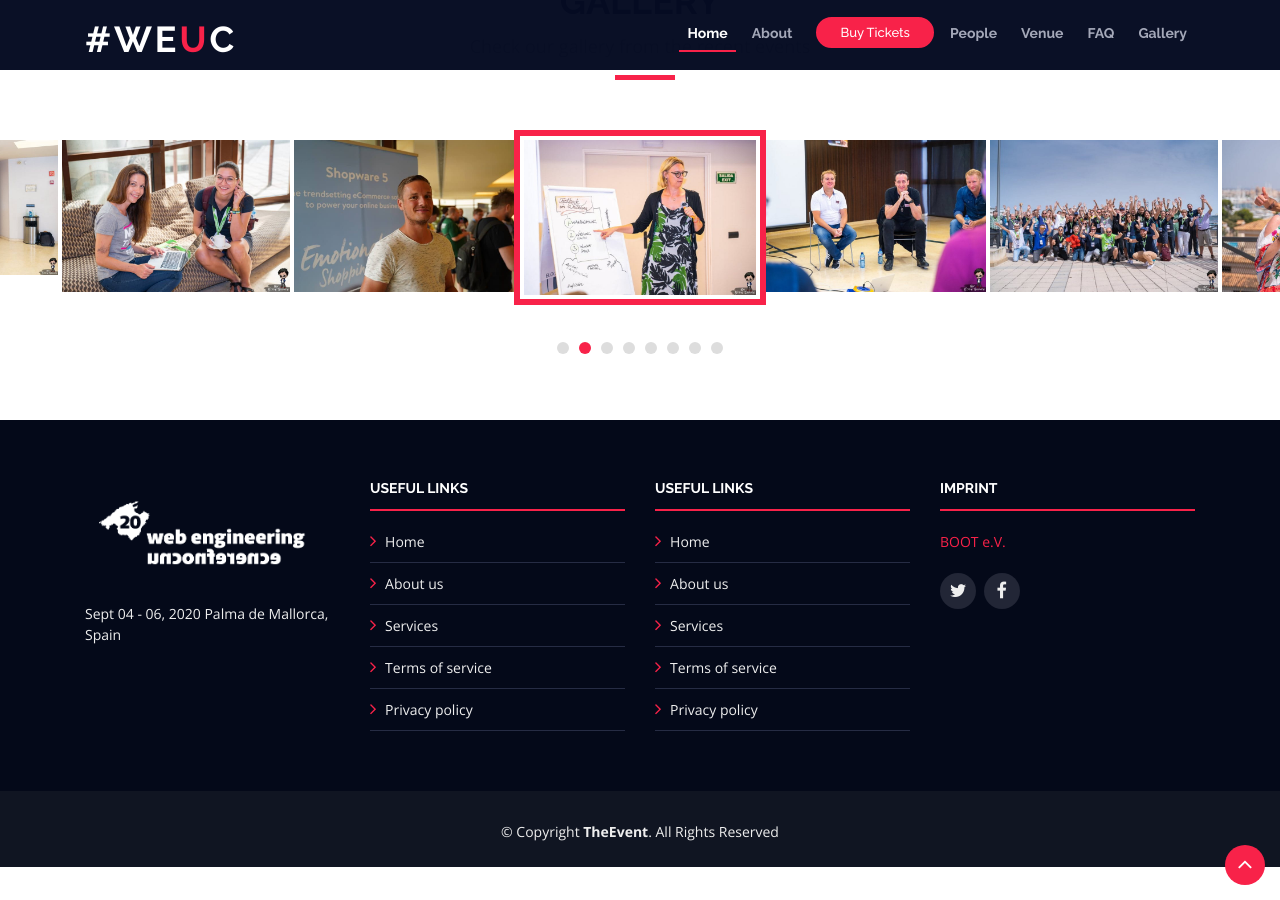
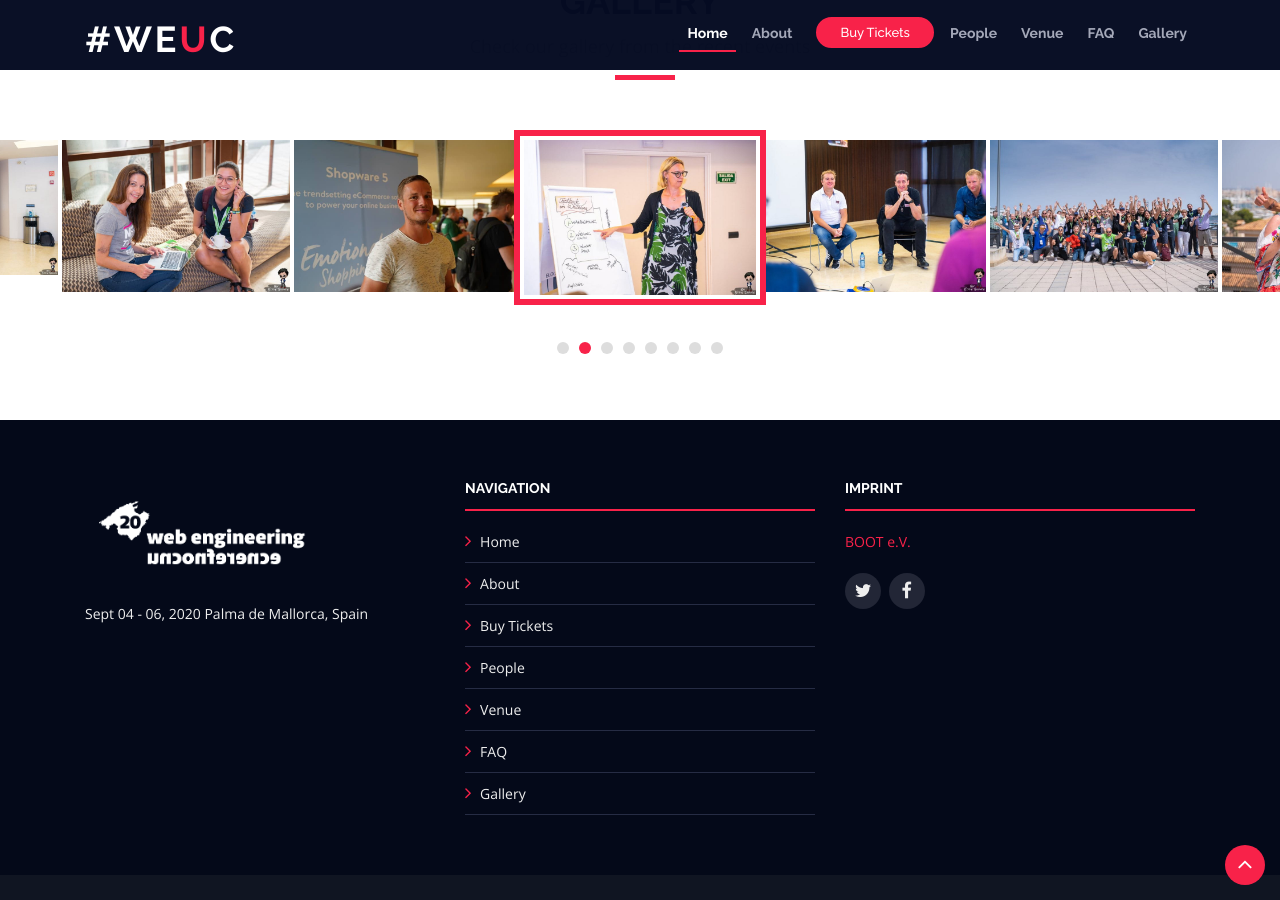
Before and after one commit to weuc/weuc.eu, a Jekyll site: the page built from index.html, in a window 1280 px wide and 900 px high, scrolled down 5176 px. Built offline with Jekyll 4.4.1, drawn with Linux system fonts in a browser that asks for light colours.

Commit message:
move footer to include

```diff
--- /dev/null
+++ b/_includes/footer.html
@@ -0,0 +1,67 @@
+<!--==========================
+  Footer
+============================-->
+<footer id="footer">
+  <div class="footer-top">
+    <div class="container">
+      <div class="row">
+
+        <div class="col-lg-4 col-md-6">
+          <img src="assets/img/logoFooter.png" width="240" alt="Web Engineering Unconference">
+          <p>Sept 04 - 06, 2020 Palma de Mallorca, Spain</p>
+        </div>
+
+        <div class="col-lg-4 col-md-6 footer-links">
+          <h4>Navigation</h4>
+          <ul>
+          {% assign sections = site.sections | sort: 'order' %}
+          {% for section in sections %}
+          {% if section.navtitle == nil or section.active != true %}
+            {% continue %}
+          {% endif %}
+            <li><i class="fa fa-angle-right"></i> <a href="#{{ section.slug }}">{{ section.navtitle }}</a></li>
+          {% endfor %}
+          </ul>
+        </div>
+
+        <div class="col-lg-4 col-md-6 footer-contact">
+          <h4>Imprint</h4>
+          <a href="https://www.bootev.org/about/" target="_blank">BOOT e.V.</a>
+          <br>
+          <br>
+
+          <div class="social-links">
+            <a href="https://twitter.com/weuceu" class="twitter" target="_blank"><i class="fa fa-twitter"></i></a>
+            <a href="https://www.facebook.com/WebengineeringUnconference/" class="facebook" target="_blank"><i class="fa fa-facebook"></i></a>
+            <!-- <a href="#" class="instagram" target="_blank"><i class="fa fa-instagram"></i></a> -->
+          </div>
+
+        </div>
+
+      </div>
+    </div>
+  </div>
+
+</footer><!-- #footer -->
+
+<a href="#" class="back-to-top"><i class="fa fa-angle-up"></i></a>
+
+<!-- JavaScript Libraries -->
+<script src="assets/lib/jquery/jquery.min.js"></script>
+<script src="assets/lib/jquery/jquery-migrate.min.js"></script>
+<script src="assets/lib/bootstrap/js/bootstrap.bundle.min.js"></script>
+<script src="assets/lib/easing/easing.min.js"></script>
+<script src="assets/lib/superfish/hoverIntent.js"></script>
+<script src="assets/lib/superfish/superfish.min.js"></script>
+<script src="assets/lib/wow/wow.min.js"></script>
+<script src="assets/lib/venobox/venobox.min.js"></script>
+<script src="assets/lib/owlcarousel/owl.carousel.min.js"></script>
+
+
+<!-- Contact Form JavaScript File -->
+<!-- <script src="contactform/contactform.js"></script> -->
+<!-- Template Main Javascript File -->
+<script src="assets/js/main.js"></script>
+</body>
+
+</html>
--- a/_includes/header.html
+++ b/_includes/header.html
@@ -1,3 +1,37 @@
+<!DOCTYPE html>
+<html lang="en">
+
+<head>
+  <meta charset="utf-8">
+  <title>Web Engineering Unconference</title>
+  <meta content="width=device-width, initial-scale=1.0" name="viewport">
+  <meta content="" name="keywords">
+  <meta content="" name="description">
+
+  <!-- Favicons -->
+  <!--
+  <link href="assets/img/favicon.png" rel="icon">
+  <link href="assets/img/apple-touch-icon.png" rel="apple-touch-icon">
+  -->
+
+  <!-- Google Fonts -->
+  <link href="https://fonts.googleapis.com/css?family=Open+Sans:300,300i,400,400i,700,700i|Raleway:300,400,500,700,800" rel="stylesheet">
+
+  <!-- Bootstrap CSS File -->
+  <link href="assets/lib/bootstrap/css/bootstrap.min.css" rel="stylesheet">
+
+  <!-- Libraries CSS Files -->
+  <link href="assets/lib/font-awesome/css/font-awesome.min.css" rel="stylesheet">
+  <link href="assets/lib/animate/animate.min.css" rel="stylesheet">
+  <link href="assets/lib/venobox/venobox.css" rel="stylesheet">
+  <link href="assets/lib/owlcarousel/assets/owl.carousel.min.css" rel="stylesheet">
+
+  <!-- Main Stylesheet File -->
+  <link href="assets/css/style.css" rel="stylesheet">
+
+</head>
+
+<body>
 <!--==========================
 Header
 ============================-->
@@ -5,7 +39,6 @@ Header
   <div class="container">
 
     <div id="logo" class="pull-left">
-      <!-- Uncomment below if you prefer to use a text logo -->
       <h1><a href="#main">#WE<span>U</span>C</a></h1>
     </div>
 
--- a/_layouts/default.html
+++ b/_layouts/default.html
@@ -1,126 +1,5 @@
-<!DOCTYPE html>
-<html lang="en">
-
-<head>
-  <meta charset="utf-8">
-  <title>Web Engineering Unconference</title>
-  <meta content="width=device-width, initial-scale=1.0" name="viewport">
-  <meta content="" name="keywords">
-  <meta content="" name="description">
-
-  <!-- Favicons -->
-  <link href="assets/img/favicon.png" rel="icon">
-  <link href="assets/img/apple-touch-icon.png" rel="apple-touch-icon">
-
-  <!-- Google Fonts -->
-  <link href="https://fonts.googleapis.com/css?family=Open+Sans:300,300i,400,400i,700,700i|Raleway:300,400,500,700,800" rel="stylesheet">
-
-  <!-- Bootstrap CSS File -->
-  <link href="assets/lib/bootstrap/css/bootstrap.min.css" rel="stylesheet">
-
-  <!-- Libraries CSS Files -->
-  <link href="assets/lib/font-awesome/css/font-awesome.min.css" rel="stylesheet">
-  <link href="assets/lib/animate/animate.min.css" rel="stylesheet">
-  <link href="assets/lib/venobox/venobox.css" rel="stylesheet">
-  <link href="assets/lib/owlcarousel/assets/owl.carousel.min.css" rel="stylesheet">
-
-  <!-- Main Stylesheet File -->
-  <link href="assets/css/style.css" rel="stylesheet">
-
-  <!-- =======================================================
-    Theme Name: TheEvent
-    Theme URL: https://bootstrapmade.com/theevent-conference-event-bootstrap-template/
-    Author: BootstrapMade.com
-    License: https://bootstrapmade.com/license/
-  ======================================================= -->
-</head>
-
-<body>
 {% include header.html %}
   <main id="main">
         {{ content }}
   </main>
-
-
-  <!--==========================
-    Footer
-  ============================-->
-  <footer id="footer">
-    <div class="footer-top">
-      <div class="container">
-        <div class="row">
-
-          <div class="col-lg-3 col-md-6">
-            <img src="assets/img/logoFooter.png" width="240" alt="Web Engineering Unconference">
-            <p>Sept 04 - 06, 2020 Palma de Mallorca, Spain</p>
-          </div>
-
-          <div class="col-lg-3 col-md-6 footer-links">
-            <h4>Useful Links</h4>
-            <ul>
-              <li><i class="fa fa-angle-right"></i> <a href="#">Home</a></li>
-              <li><i class="fa fa-angle-right"></i> <a href="#">About us</a></li>
-              <li><i class="fa fa-angle-right"></i> <a href="#">Services</a></li>
-              <li><i class="fa fa-angle-right"></i> <a href="#">Terms of service</a></li>
-              <li><i class="fa fa-angle-right"></i> <a href="#">Privacy policy</a></li>
-            </ul>
-          </div>
-
-          <div class="col-lg-3 col-md-6 footer-links">
-            <h4>Useful Links</h4>
-            <ul>
-              <li><i class="fa fa-angle-right"></i> <a href="#">Home</a></li>
-              <li><i class="fa fa-angle-right"></i> <a href="#">About us</a></li>
-              <li><i class="fa fa-angle-right"></i> <a href="#">Services</a></li>
-              <li><i class="fa fa-angle-right"></i> <a href="#">Terms of service</a></li>
-              <li><i class="fa fa-angle-right"></i> <a href="#">Privacy policy</a></li>
-            </ul>
-          </div>
-
-          <div class="col-lg-3 col-md-6 footer-contact">
-            <h4>Imprint</h4>
-            <a href="https://www.bootev.org/about/" target="_blank">BOOT e.V.</a>
-            <br>
-            <br>
-
-            <div class="social-links">
-              <a href="https://twitter.com/weuceu" class="twitter" target="_blank"><i class="fa fa-twitter"></i></a>
-              <a href="https://www.facebook.com/WebengineeringUnconference/" class="facebook" target="_blank"><i class="fa fa-facebook"></i></a>
-              <!-- <a href="#" class="instagram" target="_blank"><i class="fa fa-instagram"></i></a> -->
-            </div>
-
-          </div>
-
-        </div>
-      </div>
-    </div>
-
-    <div class="container">
-      <div class="copyright">
-        &copy; Copyright <strong>TheEvent</strong>. All Rights Reserved
-      </div>
-
-    </div>
-  </footer><!-- #footer -->
-
-  <a href="#" class="back-to-top"><i class="fa fa-angle-up"></i></a>
-
-  <!-- JavaScript Libraries -->
-  <script src="assets/lib/jquery/jquery.min.js"></script>
-  <script src="assets/lib/jquery/jquery-migrate.min.js"></script>
-  <script src="assets/lib/bootstrap/js/bootstrap.bundle.min.js"></script>
-  <script src="assets/lib/easing/easing.min.js"></script>
-  <script src="assets/lib/superfish/hoverIntent.js"></script>
-  <script src="assets/lib/superfish/superfish.min.js"></script>
-  <script src="assets/lib/wow/wow.min.js"></script>
-  <script src="assets/lib/venobox/venobox.min.js"></script>
-  <script src="assets/lib/owlcarousel/owl.carousel.min.js"></script>
-
-
-  <!-- Contact Form JavaScript File -->
-  <!-- <script src="contactform/contactform.js"></script> -->
-  <!-- Template Main Javascript File -->
-  <script src="assets/js/main.js"></script>
-</body>
-
-</html>
+{% include footer.html %}
```
